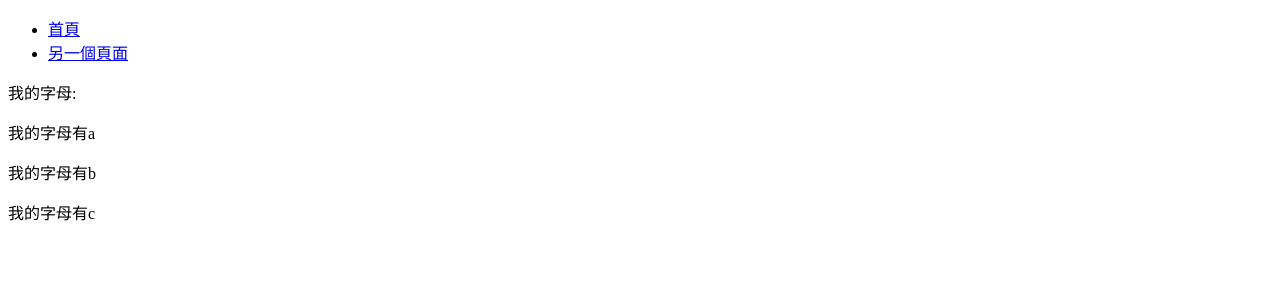
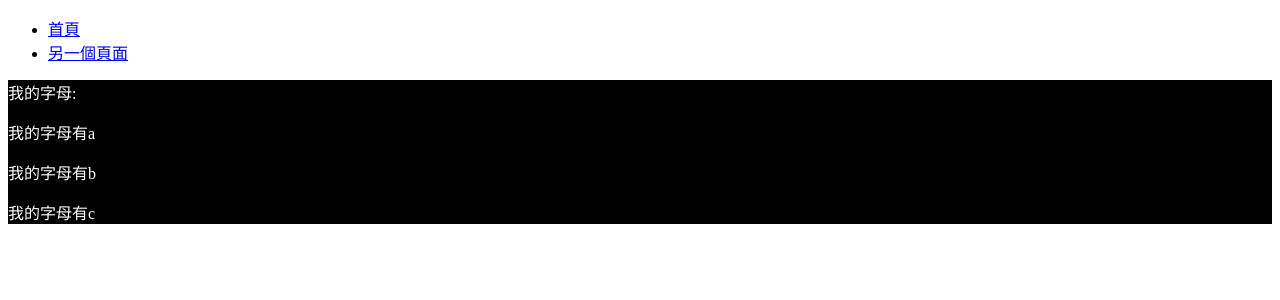
Before and after one commit to CHIANGMENGHUA/My-first-React-practice, a React (Create React App) app: page / in a window 1280 px wide. Shown: the top 300 px of the page. Built offline with nearby package versions, Linux system fonts and the light colour scheme.

Commit message:
import "./styles/style.css" to Info.js

```diff
--- a/src/info.js
+++ b/src/info.js
@@ -1,4 +1,5 @@
 import React from "react";
+import "./styles/style.css";
 
 const Info = () => {
   let myStr = ["a", "b", "c"];
--- a/src/styles/style.css
+++ b/src/styles/style.css
@@ -1,3 +1,4 @@
-.info {
+.Info {
   background-color: black;
+  color: white;
 }/*# sourceMappingURL=style.css.map */
--- a/src/styles/style.scss
+++ b/src/styles/style.scss
@@ -1,3 +1,4 @@
-.info {
+.Info {
   background-color: black;
+  color: white;
 }
```
Also changed, not shown: 1 other file (tests, documents, lock files or other folders).
